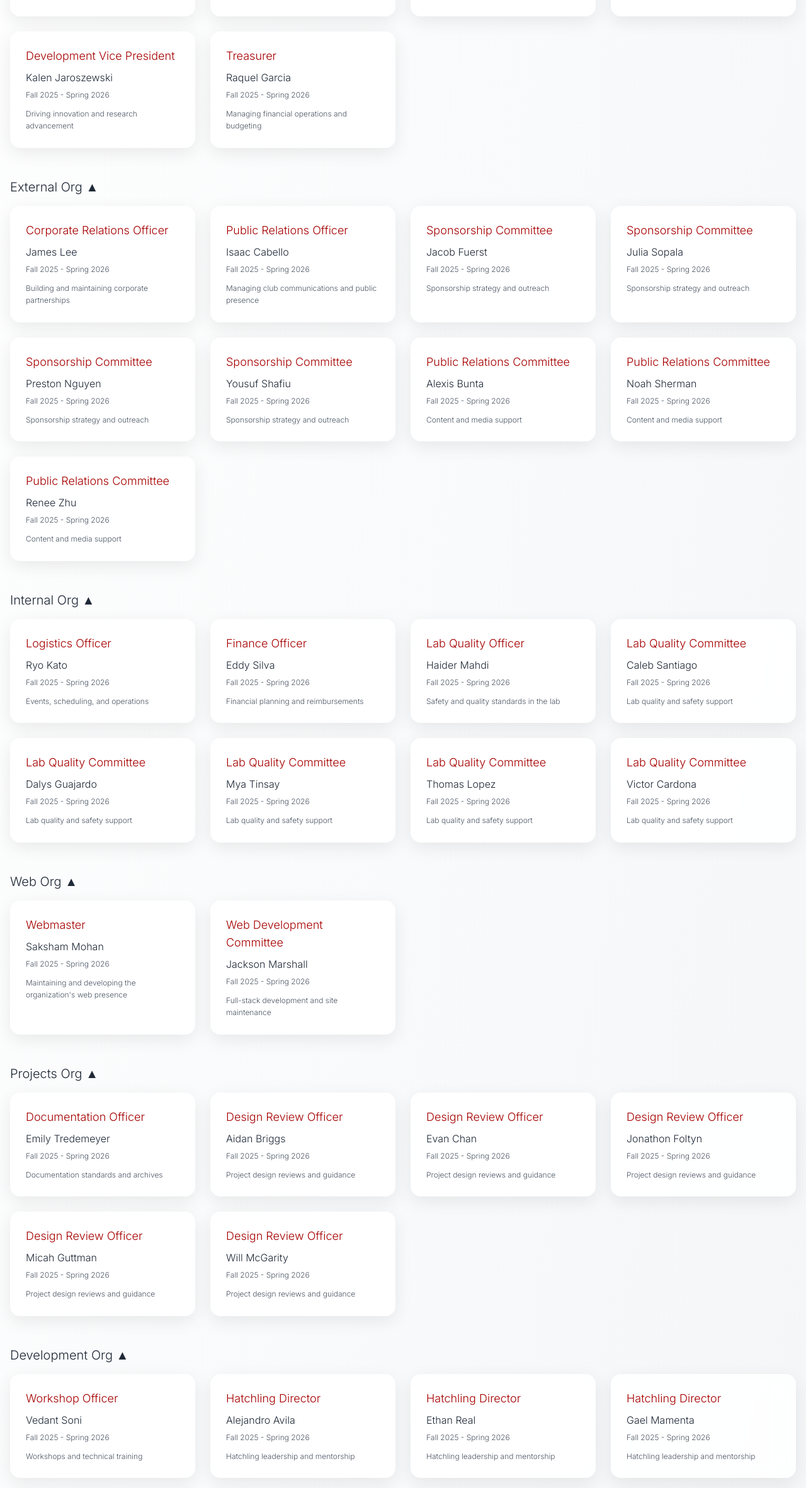
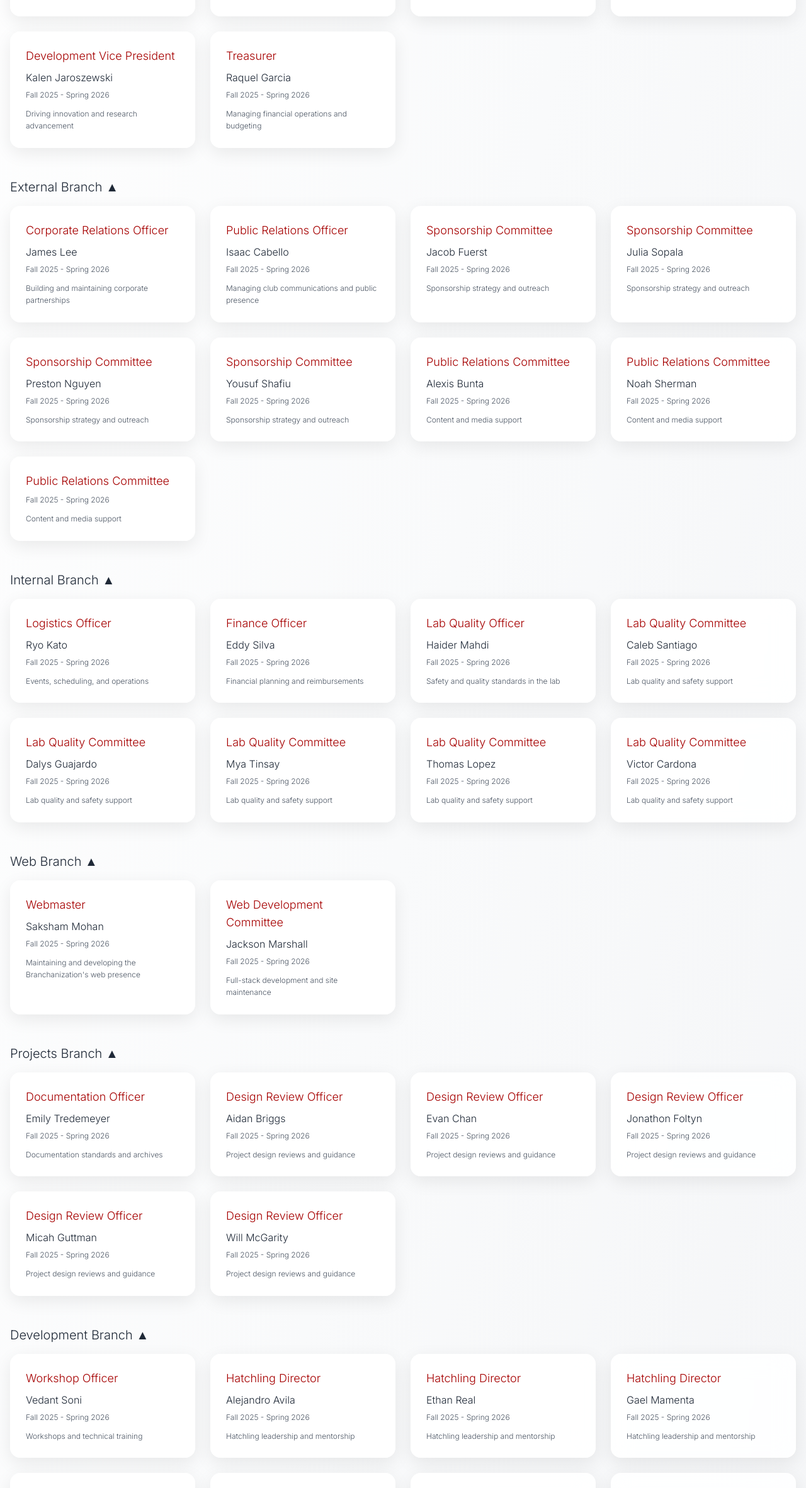
Before and after one commit to turtle-robotics/Turtle-website, a React (Vite) app: page /about in a window 1280 px wide. Shown: the part 1903-4266 px from the top of the page at 63% size. Built offline with nearby package versions, Linux system fonts and the light colour scheme.

Commit message:
Update About.jsx

```diff
--- a/src/pages/About.jsx
+++ b/src/pages/About.jsx
@@ -38,7 +38,7 @@ const About = () => {
     { role: 'Development Vice President', name: 'Kalen Jaroszewski', period: 'Fall 2025 - Spring 2026', description: 'Driving innovation and research advancement' },
     { role: 'Treasurer', name: 'Raquel Garcia', period: 'Fall 2025 - Spring 2026', description: 'Managing financial operations and budgeting' },
 
-    // External org
+    // External Branch
     { role: 'Corporate Relations Officer', name: 'James Lee', period: 'Fall 2025 - Spring 2026', description: 'Building and maintaining corporate partnerships' },
     { role: 'Public Relations Officer', name: 'Isaac Cabello', period: 'Fall 2025 - Spring 2026', description: 'Managing club communications and public presence' },
     { role: 'Sponsorship Committee', name: 'Jacob Fuerst', period: 'Fall 2025 - Spring 2026', description: 'Sponsorship strategy and outreach' },
@@ -47,13 +47,13 @@ const About = () => {
     { role: 'Sponsorship Committee', name: 'Yousuf Shafiu', period: 'Fall 2025 - Spring 2026', description: 'Sponsorship strategy and outreach' },
     { role: 'Public Relations Committee', name: 'Alexis Bunta', period: 'Fall 2025 - Spring 2026', description: 'Content and media support' },
     { role: 'Public Relations Committee', name: 'Noah Sherman', period: 'Fall 2025 - Spring 2026', description: 'Content and media support' },
-    { role: 'Public Relations Committee', name: 'Renee Zhu', period: 'Fall 2025 - Spring 2026', description: 'Content and media support' },
+    { role: 'Public Relations Committee', nameExternal: 'Renee Zhu', period: 'Fall 2025 - Spring 2026', description: 'Content and media support' },
 
-    // Web org
-    { role: 'Webmaster', name: 'Saksham Mohan', period: 'Fall 2025 - Spring 2026', description: 'Maintaining and developing the organization\'s web presence' },
+    // Web Branch
+    { role: 'Webmaster', name: 'Saksham Mohan', period: 'Fall 2025 - Spring 2026', description: 'Maintaining and developing the Branchanization\'s web presence' },
     { role: 'Web Development Committee', name: 'Jackson Marshall', period: 'Fall 2025 - Spring 2026', description: 'Full-stack development and site maintenance' },
 
-    // Internal org
+    // Internal Branch
     { role: 'Logistics Officer', name: 'Ryo Kato', period: 'Fall 2025 - Spring 2026', description: 'Events, scheduling, and operations' },
     { role: 'Finance Officer', name: 'Eddy Silva', period: 'Fall 2025 - Spring 2026', description: 'Financial planning and reimbursements' },
     { role: 'Lab Quality Officer', name: 'Haider Mahdi', period: 'Fall 2025 - Spring 2026', description: 'Safety and quality standards in the lab' },
@@ -63,7 +63,7 @@ const About = () => {
     { role: 'Lab Quality Committee', name: 'Thomas Lopez', period: 'Fall 2025 - Spring 2026', description: 'Lab quality and safety support' },
     { role: 'Lab Quality Committee', name: 'Victor Cardona', period: 'Fall 2025 - Spring 2026', description: 'Lab quality and safety support' },
 
-    // Projects org
+    // Projects Branch
     { role: 'Documentation Officer', name: 'Emily Tredemeyer', period: 'Fall 2025 - Spring 2026', description: 'Documentation standards and archives' },
     { role: 'Design Review Officer', name: 'Aidan Briggs', period: 'Fall 2025 - Spring 2026', description: 'Project design reviews and guidance' },
     { role: 'Design Review Officer', name: 'Evan Chan', period: 'Fall 2025 - Spring 2026', description: 'Project design reviews and guidance' },
@@ -71,7 +71,7 @@ const About = () => {
     { role: 'Design Review Officer', name: 'Micah Guttman', period: 'Fall 2025 - Spring 2026', description: 'Project design reviews and guidance' },
     { role: 'Design Review Officer', name: 'Will McGarity', period: 'Fall 2025 - Spring 2026', description: 'Project design reviews and guidance' },
 
-    // Development org
+    // Development Branch
     { role: 'Workshop Officer', name: 'Vedant Soni', period: 'Fall 2025 - Spring 2026', description: 'Workshops and technical training' },
     { role: 'Hatchling Director', name: 'Alejandro Avila', period: 'Fall 2025 - Spring 2026', description: 'Hatchling leadership and mentorship' },
     { role: 'Hatchling Director', name: 'Ethan Real', period: 'Fall 2025 - Spring 2026', description: 'Hatchling leadership and mentorship' },
@@ -170,42 +170,42 @@ const About = () => {
             {openSection.executive && <div className="grid md:grid-cols-2 lg:grid-cols-3 xl:grid-cols-4 gap-6">{renderLeadership(['President','External Vice President','Internal Vice President','Project Vice President','Development Vice President','Treasurer'])}</div>}
           </div>
 
-          {/* External Org Accordion */}
+          {/* External Branch Accordion */}
           <div className="mb-12">
             <button onClick={() => toggleSection('external')} className="w-full text-left font-light text-xl text-gray-800 dark:text-gray-200 mb-4">
-              External Org {openSection.external ? '▲' : '▼'}
+              External Branch {openSection.external ? '▲' : '▼'}
             </button>
             {openSection.external && <div className="grid md:grid-cols-2 lg:grid-cols-3 xl:grid-cols-4 gap-6">{renderLeadership(['Corporate Relations Officer','Public Relations Officer','Sponsorship Committee','Public Relations Committee'])}</div>}
           </div>
 
-          {/* Internal Org Accordion */}
+          {/* Internal Branch Accordion */}
           <div className="mb-12">
             <button onClick={() => toggleSection('internal')} className="w-full text-left font-light text-xl text-gray-800 dark:text-gray-200 mb-4">
-              Internal Org {openSection.internal ? '▲' : '▼'}
+              Internal Branch {openSection.internal ? '▲' : '▼'}
             </button>
             {openSection.internal && <div className="grid md:grid-cols-2 lg:grid-cols-3 xl:grid-cols-4 gap-6">{renderLeadership(['Logistics Officer','Finance Officer','Lab Quality Officer','Lab Quality Committee'])}</div>}
           </div>
 
-          {/* Web Org Accordion */}
+          {/* Webdevelopment Branch Accordion */}
           <div className="mb-12">
             <button onClick={() => toggleSection('web')} className="w-full text-left font-light text-xl text-gray-800 dark:text-gray-200 mb-4">
-              Web Org {openSection.web ? '▲' : '▼'}
+              Web Branch {openSection.web ? '▲' : '▼'}
             </button>
             {openSection.web && <div className="grid md:grid-cols-2 lg:grid-cols-3 xl:grid-cols-4 gap-6">{renderLeadership(['Webmaster','Web Development Committee'])}</div>}
           </div>
 
-          {/* Projects Org Accordion */}
+          {/* Projects Branch Accordion */}
           <div className="mb-12">
             <button onClick={() => toggleSection('projects')} className="w-full text-left font-light text-xl text-gray-800 dark:text-gray-200 mb-4">
-              Projects Org {openSection.projects ? '▲' : '▼'}
+              Projects Branch {openSection.projects ? '▲' : '▼'}
             </button>
             {openSection.projects && <div className="grid md:grid-cols-2 lg:grid-cols-3 xl:grid-cols-4 gap-6">{renderLeadership(['Documentation Officer','Design Review Officer'])}</div>}
           </div>
 
-          {/* Development Org Accordion */}
+          {/* Development Branch Accordion */}
           <div className="mb-12">
             <button onClick={() => toggleSection('development')} className="w-full text-left font-light text-xl text-gray-800 dark:text-gray-200 mb-4">
-              Development Org {openSection.development ? '▲' : '▼'}
+              Development Branch {openSection.development ? '▲' : '▼'}
             </button>
             {openSection.development && <div className="grid md:grid-cols-2 lg:grid-cols-3 xl:grid-cols-4 gap-6">{renderLeadership(['Workshop Officer','Hatchling Director'])}</div>}
           </div>
```
